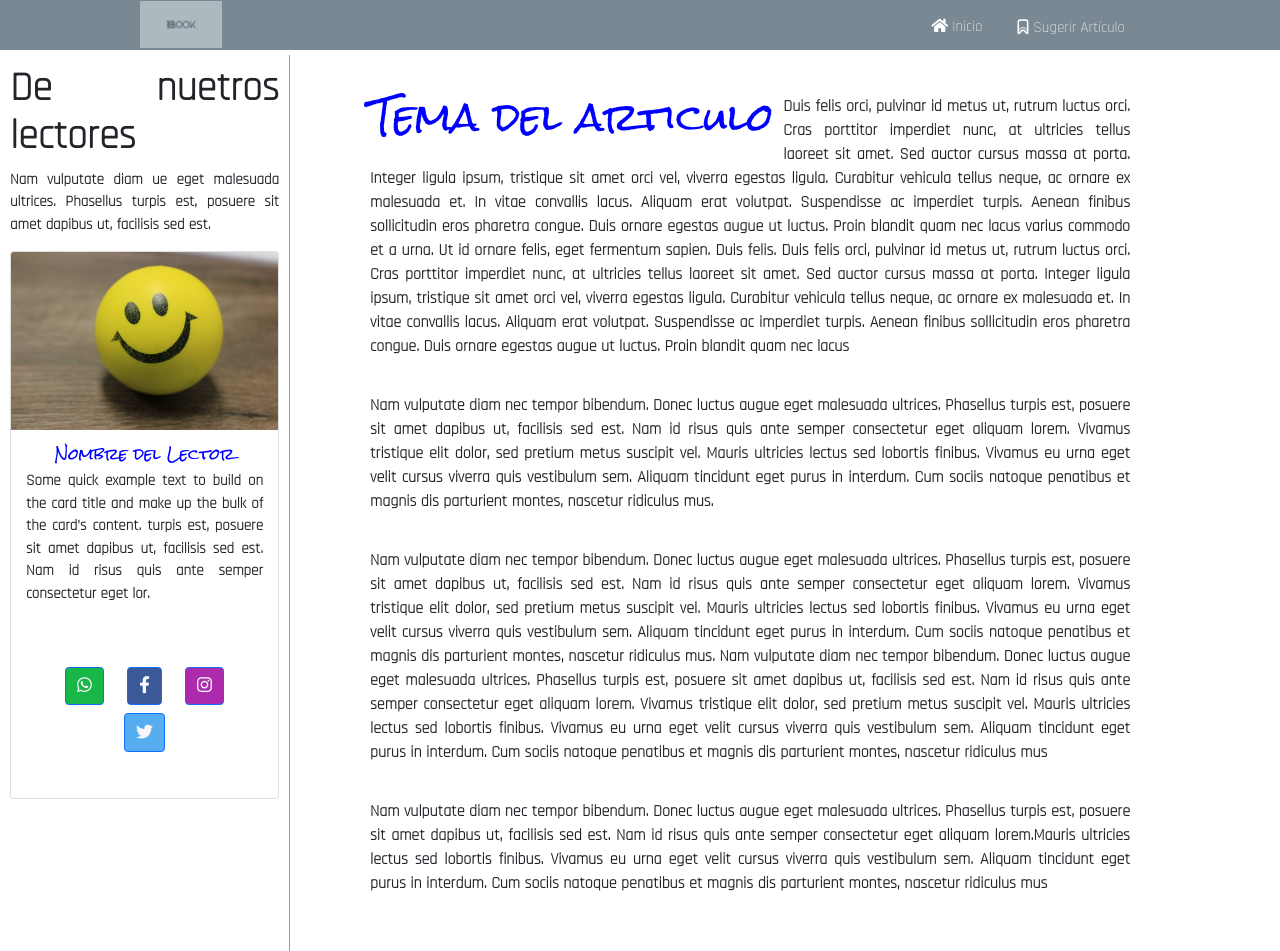
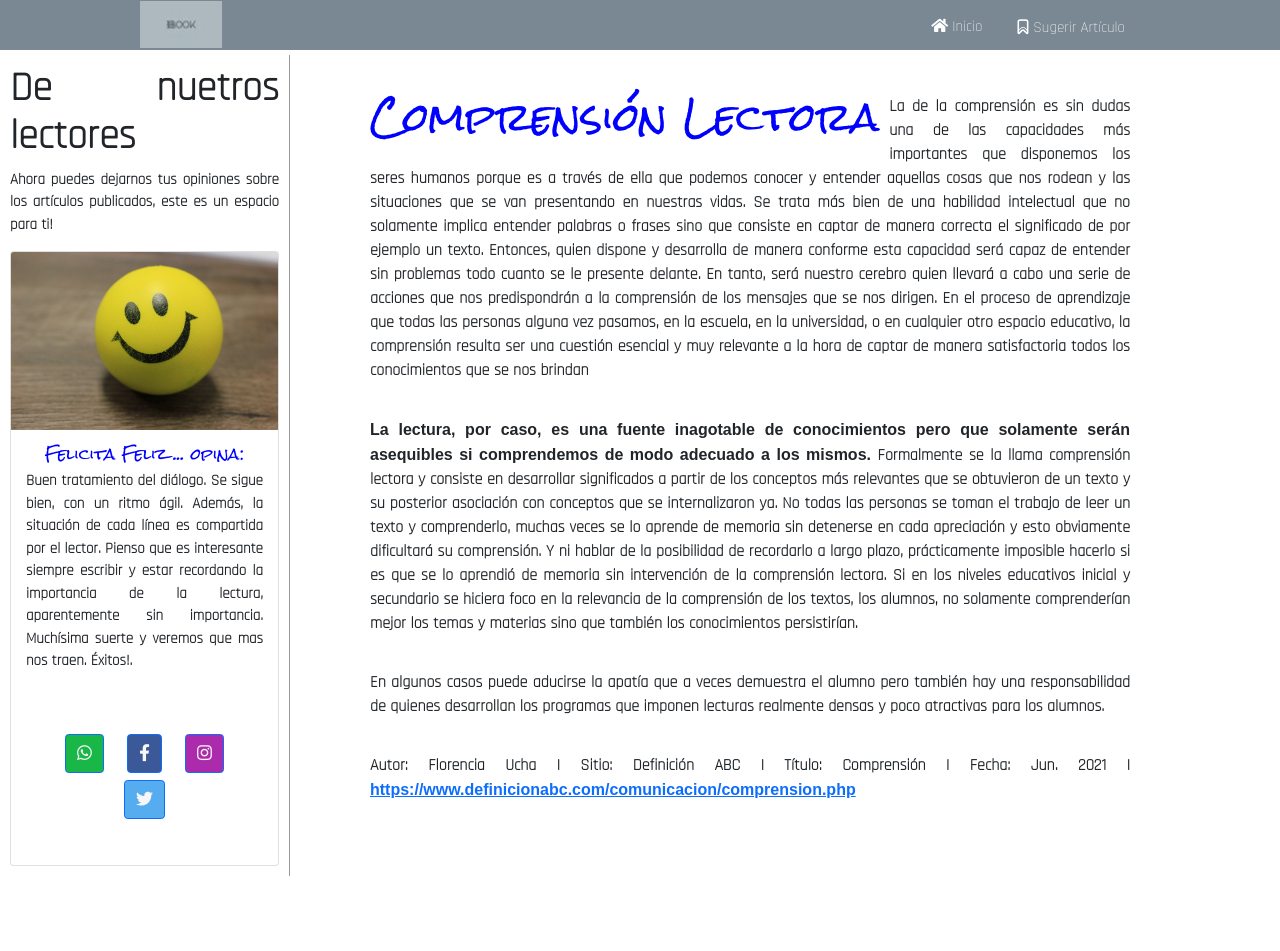
Before and after one commit to JulesC/RepositorioWEB, a plain HTML site: page pages/blog.html in a window 1280 px wide. After the commit the page ends 876 px from the top, so only its background shows below. Drawn offline with nearby package versions, Linux system fonts and the light colour scheme; a web font is replaced by a local one.

Commit message:
se quita los lorem y se agrega vínculo a button de sección temas

```diff
--- a/pages/blog.html
+++ b/pages/blog.html
@@ -8,7 +8,7 @@
     <!--Metaetiquetas-->
     <meta name="description"
         content="Club de lectura. Accesa a nuestro blog digital y encuentra los temas que buscas" />
-    <meta name="keywords" content="libros, digital, club, lectura, leer, e-book, blog digital" />
+    <meta name="keywords" content="libros, digital, club, lectura, leer, opinión, e-book, blog digital" />
     <!--Hoja de estilo-->
     <link rel="stylesheet" href="../css/fontello.css">
     <link rel="stylesheet" href="../css/style.css">
@@ -27,7 +27,8 @@
     <link rel="preconnect" href="https://fonts.gstatic.com" crossorigin>
     <link href="https://fonts.googleapis.com/css2?family=Rock+Salt&display=swap" rel="stylesheet">
     <!--Bootstarop frame-->
-    <link href="https://cdn.jsdelivr.net/npm/bootstrap@5.1.1/dist/css/bootstrap.min.css" rel="stylesheet" integrity="sha384-F3w7mX95PdgyTmZZMECAngseQB83DfGTowi0iMjiWaeVhAn4FJkqJByhZMI3AhiU" crossorigin="anonymous">
+    <link href="https://cdn.jsdelivr.net/npm/bootstrap@5.1.1/dist/css/bootstrap.min.css" rel="stylesheet"
+        integrity="sha384-F3w7mX95PdgyTmZZMECAngseQB83DfGTowi0iMjiWaeVhAn4FJkqJByhZMI3AhiU" crossorigin="anonymous">
     <!--Título-->
     <title>Book | Blog</title>
 </head>
@@ -48,58 +49,51 @@
     </header>
     <div class="containerB">
         <article>
-            <h1> Tema del articulo</h1>
-            <p>Duis felis orci, pulvinar id metus ut, rutrum luctus orci. Cras porttitor imperdiet nunc, at
-                ultricies tellus laoreet sit amet. Sed auctor cursus massa at porta. Integer ligula ipsum, tristique
-                sit amet orci vel, viverra egestas ligula. Curabitur vehicula tellus neque, ac ornare ex malesuada
-                et. In vitae convallis lacus. Aliquam erat volutpat. Suspendisse ac imperdiet turpis. Aenean finibus
-                sollicitudin eros pharetra congue. Duis ornare egestas augue ut luctus. Proin blandit quam nec lacus
-                varius commodo et a urna. Ut id ornare felis, eget fermentum sapien.
-                Duis felis.
-                Duis felis orci, pulvinar id metus ut, rutrum luctus orci. Cras porttitor imperdiet nunc, at
-                ultricies tellus laoreet sit amet. Sed auctor cursus massa at porta. Integer ligula ipsum, tristique
-                sit amet orci vel, viverra egestas ligula. Curabitur vehicula tellus neque, ac ornare ex malesuada
-                et. In vitae convallis lacus. Aliquam erat volutpat. Suspendisse ac imperdiet turpis. Aenean finibus
-                sollicitudin eros pharetra congue. Duis ornare egestas augue ut luctus. Proin blandit quam nec lacus
-            <p>Nam vulputate diam nec tempor bibendum. Donec luctus augue eget malesuada ultrices. Phasellus turpis
-                est, posuere sit amet dapibus ut, facilisis sed est. Nam id risus quis ante semper consectetur eget
-                aliquam lorem. Vivamus tristique elit dolor, sed pretium metus suscipit vel. Mauris ultricies lectus
-                sed lobortis finibus. Vivamus eu urna eget velit cursus viverra quis vestibulum sem. Aliquam
-                tincidunt eget purus in interdum. Cum sociis natoque penatibus et magnis dis parturient montes,
-                nascetur ridiculus mus.</p>
-            <p>Nam vulputate diam nec tempor bibendum. Donec luctus augue eget malesuada ultrices. Phasellus turpis
-                est, posuere sit amet dapibus ut, facilisis sed est. Nam id risus quis ante semper consectetur eget
-                aliquam lorem. Vivamus tristique elit dolor, sed pretium metus suscipit vel. Mauris ultricies lectus
-                sed lobortis finibus. Vivamus eu urna eget velit cursus viverra quis vestibulum sem. Aliquam
-                tincidunt eget purus in interdum. Cum sociis natoque penatibus et magnis dis parturient montes,
-                nascetur ridiculus mus. Nam vulputate diam nec tempor bibendum. Donec luctus augue eget malesuada
-                ultrices. Phasellus turpis
-                est, posuere sit amet dapibus ut, facilisis sed est. Nam id risus quis ante semper consectetur eget
-                aliquam lorem. Vivamus tristique elit dolor, sed pretium metus suscipit vel. Mauris ultricies lectus
-                sed lobortis finibus. Vivamus eu urna eget velit cursus viverra quis vestibulum sem. Aliquam
-                tincidunt eget purus in interdum. Cum sociis natoque penatibus et magnis dis parturient montes,
-                nascetur ridiculus mus</p>
-            <p>Nam vulputate diam nec tempor bibendum. Donec luctus augue eget malesuada ultrices. Phasellus turpis
-                est, posuere sit amet dapibus ut, facilisis sed est. Nam id risus quis ante semper consectetur eget
-                aliquam lorem.Mauris ultricies lectus
-                sed lobortis finibus. Vivamus eu urna eget velit cursus viverra quis vestibulum sem. Aliquam
-                tincidunt eget purus in interdum. Cum sociis natoque penatibus et magnis dis parturient montes,
-                nascetur ridiculus mus</p>
+            <h1> Comprensión Lectora</h1>
+            <p>La de la comprensión es sin dudas una de las capacidades más importantes que disponemos los seres humanos
+                porque es a través de ella que podemos conocer y entender aquellas cosas que nos rodean y las
+                situaciones que se van presentando en nuestras vidas.
+                Se trata más bien de una habilidad intelectual que no solamente implica entender palabras o frases sino
+                que consiste en captar de manera correcta el significado de por ejemplo un texto.
+                Entonces, quien dispone y desarrolla de manera conforme esta capacidad será capaz de entender sin
+                problemas todo cuanto se le presente delante.
+                En tanto, será nuestro cerebro quien llevará a cabo una serie de acciones que nos predispondrán a la
+                comprensión de los mensajes que se nos dirigen.
+                En el proceso de aprendizaje que todas las personas alguna vez pasamos, en la escuela, en la
+                universidad, o en cualquier otro espacio educativo, la comprensión resulta ser una cuestión esencial y
+                muy relevante a la hora de captar de manera satisfactoria todos los conocimientos que se nos brindan
+            </p>
+            <p><strong>La lectura, por caso, es una fuente inagotable de conocimientos pero que solamente serán
+                    asequibles si comprendemos de modo adecuado a los mismos.</strong>
+                Formalmente se la llama comprensión lectora y consiste en desarrollar significados a partir de los
+                conceptos más relevantes que se obtuvieron de un texto y su posterior asociación con conceptos que se
+                internalizaron ya.
+                No todas las personas se toman el trabajo de leer un texto y comprenderlo, muchas veces se lo aprende de
+                memoria sin detenerse en cada apreciación y esto obviamente dificultará su comprensión. Y ni hablar de
+                la posibilidad de recordarlo a largo plazo, prácticamente imposible hacerlo si es que se lo aprendió de
+                memoria sin intervención de la comprensión lectora.
+                Si en los niveles educativos inicial y secundario se hiciera foco en la relevancia de la comprensión de
+                los textos, los alumnos, no solamente comprenderían mejor los temas y materias sino que también los
+                conocimientos persistirían.
+            </p>
+            <p>En algunos casos puede aducirse la apatía que a veces demuestra el alumno pero también hay una
+                responsabilidad de quienes desarrollan los programas que imponen lecturas realmente densas y poco
+                atractivas para los alumnos.
+            </p>
+            <p>Autor: Florencia Ucha | Sitio: Definición ABC | Título: Comprensión | Fecha: Jun. 2021 |
+                <a href="https://www.definicionabc.com/comunicacion/comprension.php" target="_blank"> https://www.definicionabc.com/comunicacion/comprension.php</a></p>
         </article>
         <aside>
             <h2>De nuetros lectores</h2>
-            <p>Nam vulputate diam ue eget malesuada ultrices. Phasellus turpis est, posuere sit amet dapibus ut,
-                facilisis sed est.</p>
+            <p>Ahora puedes dejarnos tus opiniones sobre los artículos publicados, este es un espacio para ti!</p>
             <!--Card Lectores en el aside del blog-->
             <div class="card">
                 <div class="row">
                     <div class="col-12">
                         <img src="../images/foto_lectores.jpg" class="card-img-top" alt="lectores">
                         <div class="card-body">
-                            <h5 class="tituloC">Nombre del Lector</h5>
-                            <p class="card-text">Some quick example text to build on the card title and make up the bulk
-                                of the card's content. turpis est, posuere sit amet dapibus ut, facilisis sed est. Nam id risus quis ante
-                                semper consectetur eget lor.</p>
+                            <h5 class="tituloC">Felicita Feliz ... opina:</h5>
+                            <p class="card-text">Buen tratamiento del diálogo. Se sigue bien, con un ritmo ágil. Además, la situación de cada línea es compartida por el lector. Pienso que es interesante siempre escribir y estar recordando la importancia de la lectura, aparentemente sin importancia. Muchísima suerte y veremos que mas nos traen. Éxitos!.</p>
                         </div>
                     </div>
                 </div>
@@ -108,17 +102,20 @@
                     <!-- Sección: Social media -->
                     <section class="mb-4">
                         <!-- whatsapp -->
-                        <a class="btn btn-primary btn-floating m-1" style="background-color: #19b648;" href="https://whatsapp.com/"
-                        target="_blank" role="button"><i class="fab fa-whatsapp"></i></a>
+                        <a class="btn btn-primary btn-floating m-1" style="background-color: #19b648;"
+                            href="https://whatsapp.com/" target="_blank" role="button"><i
+                                class="fab fa-whatsapp"></i></a>
                         <!-- Facebook -->
-                        <a class="btn btn-primary btn-floating m-1" style="background-color: #3b5998;" href="https://facebook.com/"
-                        target="_blank" role="button"><i class="fab fa-facebook-f"></i></a>
+                        <a class="btn btn-primary btn-floating m-1" style="background-color: #3b5998;"
+                            href="https://facebook.com/" target="_blank" role="button"><i
+                                class="fab fa-facebook-f"></i></a>
                         <!-- Instagram -->
-                        <a class="btn btn-primary btn-floating m-1" style="background-color: #ac2bac;" href="https://www.instagram.com/"
-                        target="_blank" role="button"><i class="fab fa-instagram"></i></a>
+                        <a class="btn btn-primary btn-floating m-1" style="background-color: #ac2bac;"
+                            href="https://www.instagram.com/" target="_blank" role="button"><i
+                                class="fab fa-instagram"></i></a>
                         <!-- Twitter -->
-                        <a class="btn btn-primary btn-floating m-1" style="background-color: #55acee;" href="https://twitter.com/"
-                        target="_blank" role="button"><i class="fab fa-twitter"></i></a>
+                        <a class="btn btn-primary btn-floating m-1" style="background-color: #55acee;"
+                            href="https://twitter.com/" target="_blank" role="button"><i class="fab fa-twitter"></i></a>
                     </section>
                 </div>
             </div>
```
Also changed, not shown: pages/galeria.html (+1 -1 lines), pages/temas.html (+8 -3 lines).
